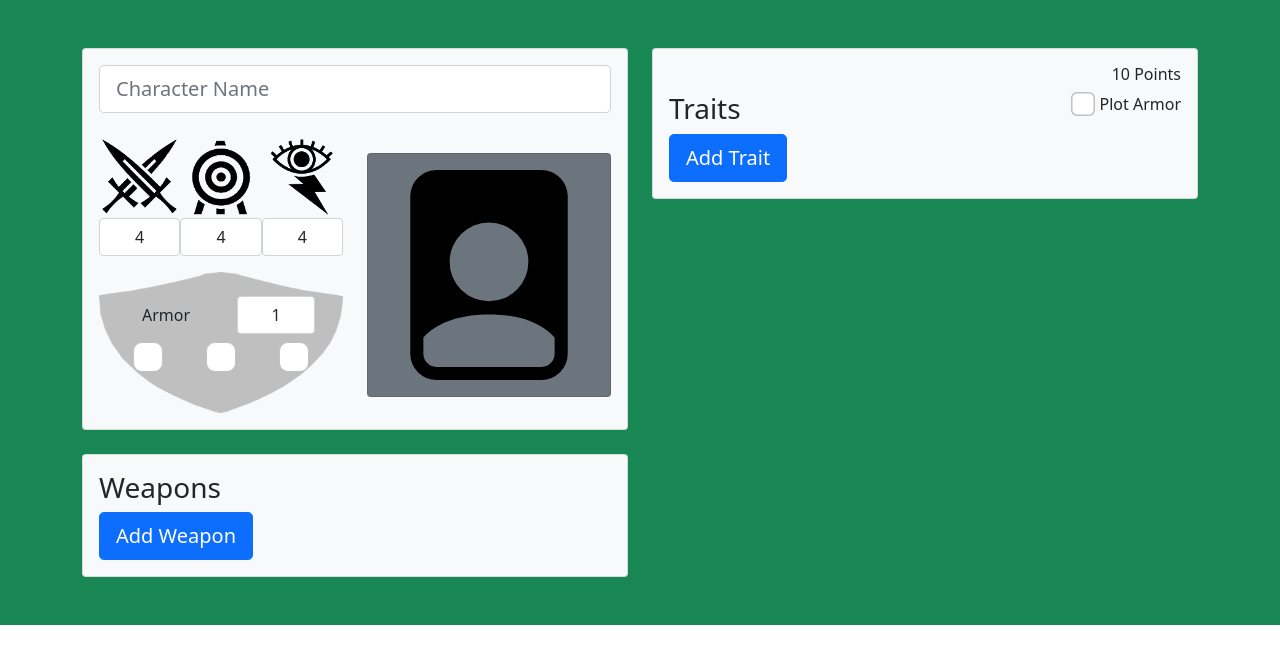
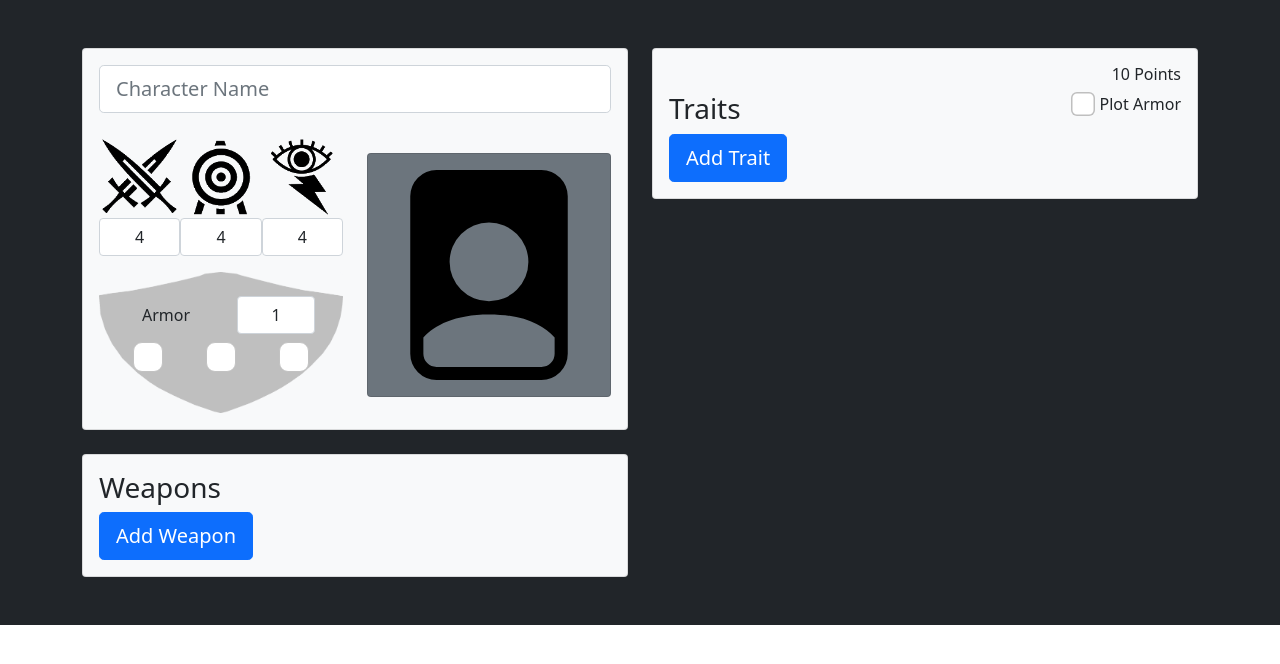
Before and after one commit to euhwandy/VanguardCharacterCalculator, a plain HTML site: page index.html in a window 1280 px wide. Drawn offline with nearby package versions, Linux system fonts and the light colour scheme.

Commit message:
Changed background to dark

```diff
--- a/index.html
+++ b/index.html
@@ -12,7 +12,7 @@
 <body>
 
 
-    <section class="bg-success py-5">
+    <section class="bg-dark py-5">
         <div class="container">
             <div class="row">
                 <!-- Stat Block -->
```
